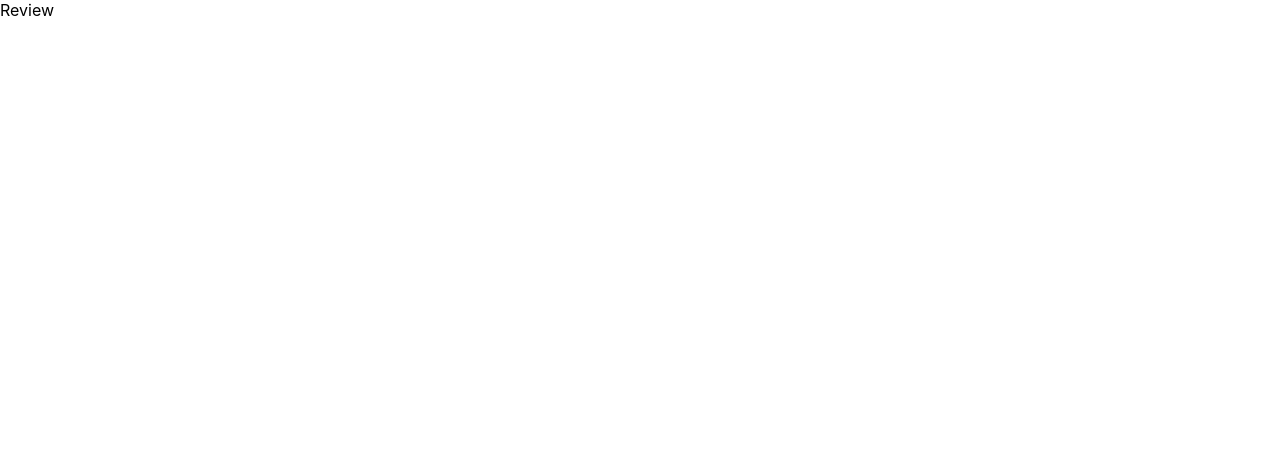
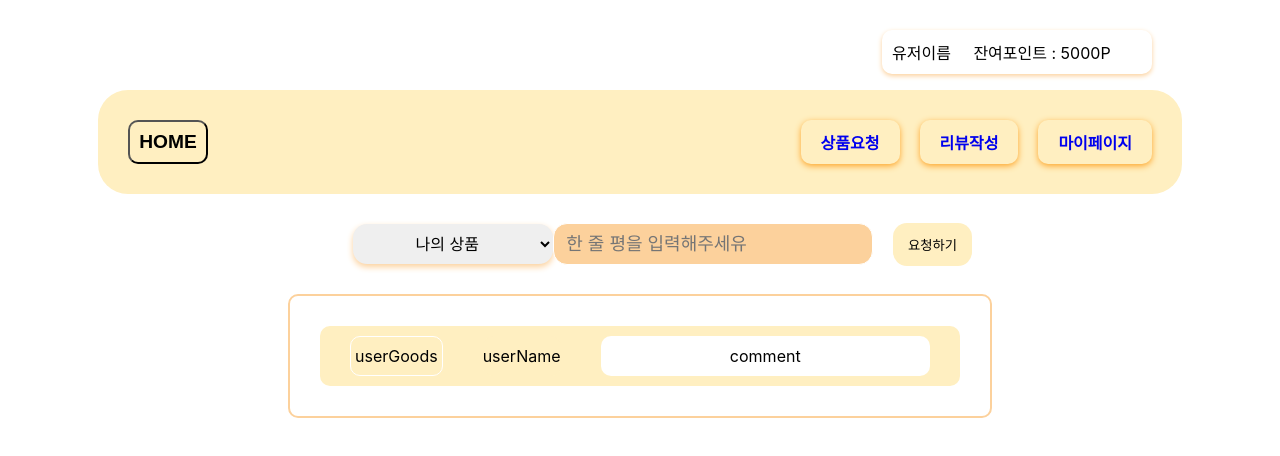
Before and after one commit to chap4-minipj-team6/team6-randombox, a React (Create React App) app: page /Review in a window 1280 px wide. Shown: the top 456 px of the page. Built offline with nearby package versions, Linux system fonts and the light colour scheme.

Commit message:
남해리 : view 전페이지 완성, reducer 작성 go - 1022 pm 21:43

```diff
--- a/src/components/Header.jsx
+++ b/src/components/Header.jsx
@@ -117,12 +117,14 @@ const MenuBox = styled.div`
 
 const MenuWrap = styled.div`
   /* margin-right: 0 30px 20px 0; */
-  justify-content: center;
+  display: flex;
+  flex-direction: row;
+  justify-content: space-between;
 `;
 
 const Menu = styled.div`
   float: left;
-  padding: 10px 10px;
+  padding: 10px 20px;
 
   border-radius: 10px;
 
@@ -132,7 +134,7 @@ const Menu = styled.div`
     box-shadow: none;
     color: white;
   }
-  box-shadow: 0 3px 6px 0 #fea528;
+  box-shadow: 0 2px 6px 0 #fea528;
 
   font-weight: bold;
 `;
--- a/src/pages/Review.jsx
+++ b/src/pages/Review.jsx
@@ -1,8 +1,202 @@
 import React from 'react';
-// import styled from 'styled-components';
+import styled from 'styled-components';
+import Header from '../components/Header';
 
 const Review = () => {
-  return <div>Review</div>;
+  return (
+    <div>
+      <Header />
+      <SelForm>
+        <SelBox>
+          <Select>
+            <Option>나의 상품</Option>
+            <Option value="1">item01</Option>
+            <Option value="2">item02</Option>
+            <Option value="3">item03</Option>
+          </Select>
+        </SelBox>
+        <Form>
+          <div>
+            <InputWrap>
+              <Input type="text" placeholder="한 줄 평을 입력해주세유" />
+              <Button>요청하기</Button>
+            </InputWrap>
+          </div>
+        </Form>
+      </SelForm>
+      <div>
+        <WannaList>
+          <CommentSet>
+            <UserGoods>userGoods</UserGoods>
+            <UserName>userName</UserName>
+            <Comment>comment</Comment>
+            {/* {data.map((comment) => (
+            <div key={comment.id}>{comment.userName}</div>
+            <div>comment</div>
+               ))} */}
+          </CommentSet>
+        </WannaList>
+      </div>
+    </div>
+  );
 };
 
 export default Review;
+
+//ALL Wrap
+const SelForm = styled.div`
+  width: 80%;
+  height: 60px;
+  margin: 20px auto;
+
+  display: flex;
+  flex-direction: row;
+  justify-content: center;
+  align-items: center;
+`;
+//select Box
+const SelBox = styled.div`
+  width: 210px;
+  margin-left: 22%;
+`;
+
+const Select = styled.select`
+  width: 200px;
+  height: 40px;
+  padding: 5px;
+
+  font-size: 1rem;
+
+  text-align: center;
+
+  /* border: 1px solid #fcd19c; */
+  border: none;
+  border-radius: 14px;
+  box-shadow: 0 3px 6px 0 #fcd19c;
+`;
+const Option = styled.option`
+  border: none;
+  border-radius: 10px;
+`;
+//list
+const WannaList = styled.div`
+  width: 50%;
+  margin: 20px auto;
+  padding: 30px;
+
+  border: 2px solid #fcd19c;
+  border-radius: 10px;
+`;
+
+const CommentSet = styled.div`
+  margin: 0 auto;
+  padding: 10px;
+  display: flex;
+  flex-direction: row;
+  justify-content: space-between;
+
+  border-radius: 10px;
+  background-color: #ffefc1;
+
+  &:hover {
+    box-shadow: 0 3px 4px 0 #fcd19c;
+  }
+`;
+
+const UserGoods = styled.div`
+  height: 30px;
+  margin: 0 20px;
+  padding: 4px;
+
+  display: flex;
+  flex-direction: column;
+  justify-content: center;
+  align-items: center;
+
+  border: 1px solid white;
+  border-radius: 10px;
+`;
+
+const UserName = styled.div`
+  margin: 0 20px;
+
+  display: flex;
+  flex-direction: column;
+  justify-content: center;
+  align-items: center;
+
+  border-radius: 10px;
+  background-color: #ffefc1;
+`;
+
+const Comment = styled.div`
+  width: 80%;
+  margin: 0 20px;
+
+  display: flex;
+  flex-direction: column;
+  justify-content: center;
+  align-items: center;
+
+  border-radius: 10px;
+  background-color: white;
+`;
+
+//Input
+
+const Form = styled.form`
+  width: 80%;
+  margin: 0 auto;
+  outline: none;
+
+  flex-direction: row;
+  justify-content: center;
+  align-items: center;
+`;
+
+const InputWrap = styled.div`
+  margin: 0 auto;
+
+  display: flex;
+  flex-direction: row;
+  justify-content: center;
+  align-items: center;
+`;
+
+const Input = styled.input`
+  width: 400px;
+  height: 16px;
+  padding: 12px;
+
+  border-radius: 14px;
+  border: 1px solid white;
+
+  font-size: 18px;
+  background-color: #fcd19c;
+
+  &:focus {
+    background-color: #ffefc1;
+    color: black;
+    border: none;
+    outline: none;
+  }
+`;
+
+const Button = styled.button`
+  float: right;
+  width: 100px;
+
+  padding: 12px;
+  margin: 0 20px;
+  margin-right: 30%;
+
+  border: none;
+  border-radius: 14px;
+
+  background-color: #ffefc1;
+
+  &:hover {
+    background-color: #fcd19c;
+    cursor: pointer;
+  }
+`;
```
Also changed, not shown: src/pages/Mainpage.jsx (+0 -94 lines).
